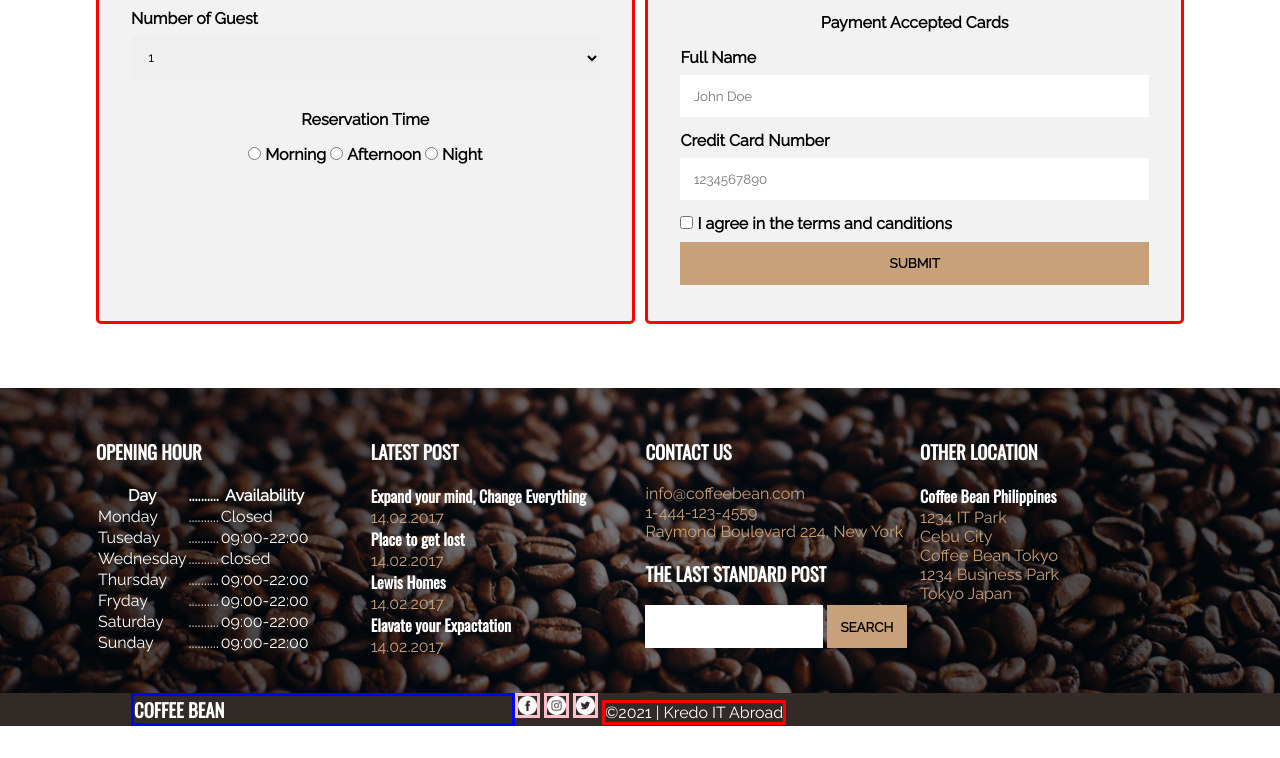
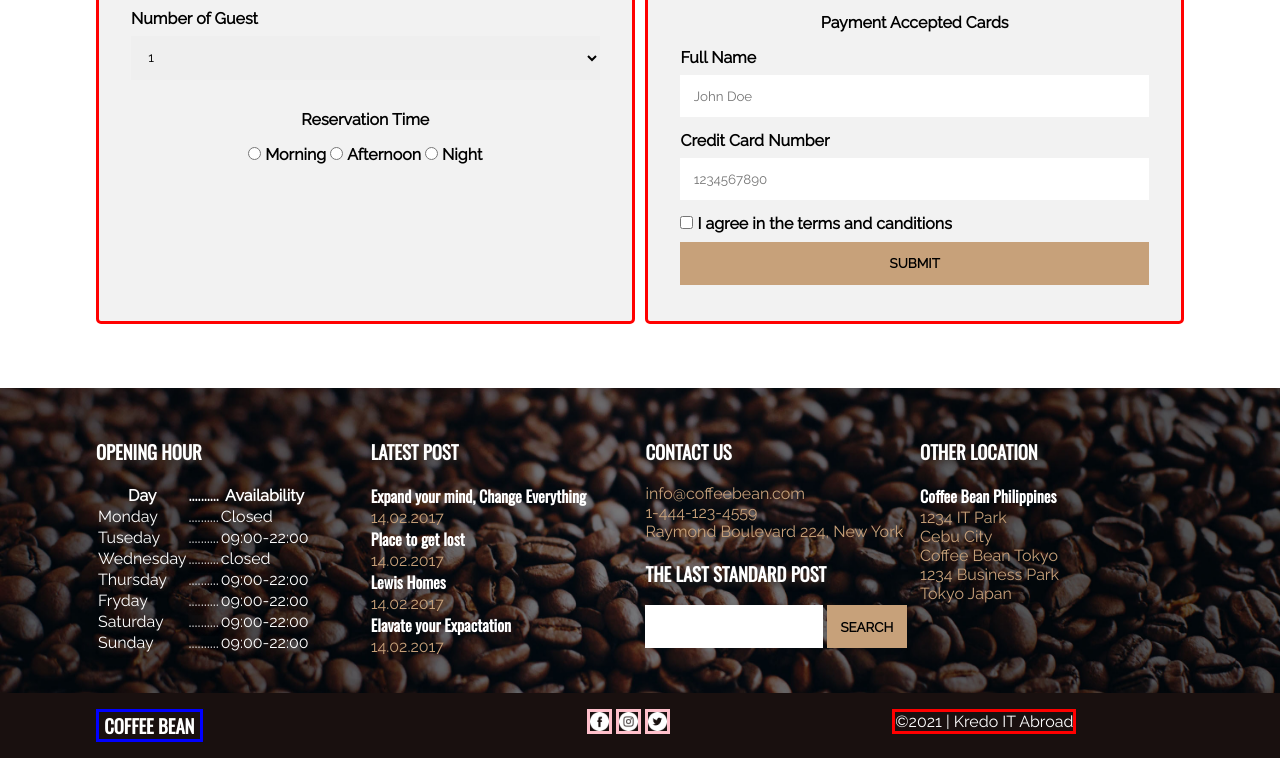
Before and after one commit to rsrs100/coffee-bean-pm, a plain HTML site: page index.html in a window 1280 px wide. Shown: the part 4533-5291 px from the top of the page. Before the commit the page ends 5259 px from the top, so only its background shows below. Drawn offline with nearby package versions, Linux system fonts and the light colour scheme; files whose address does not match are found by name.

Commit message:
2023/6/23

```diff
--- a/assets/css/style.css
+++ b/assets/css/style.css
@@ -380,25 +380,21 @@ form input[type="submit"] {
 }
 
 /* (10) ??? */
-.footer2 {
-    background-color: #312a26;
+.footer-social {
+    background-color: #19100f;
     overflow: auto;
-
-
+    padding: 1em 7.5%;
 }
 .social-widgets {
-    overflow: auto;
+    width:32.66%;
+float:left;
     color: #fff;
-    padding: 30% auto;
-    display: inline;
-
+    text-align: center;
 }
 .social-widgets h3 {
     border: 3px solid blue;
     width: 30%;
     text-transform: uppercase;
-    margin-left: 7em;
-    float: left;
 }
 .social-widgets a {
     display: inline-block;
@@ -412,5 +408,4 @@ form input[type="submit"] {
 .social-widgets p {
     border: 3px solid red;
     display: inline-block;
-
 }
--- a/index.html
+++ b/index.html
@@ -314,7 +314,7 @@
         </div><!-- End of Footer -->
 
         <!-- (10) ??? -->
-        <div class="footer2">
+        <div class="footer-social">
             <div class="social-widgets">
                 <h3>Coffee Bean</h3>
             </div>
```
